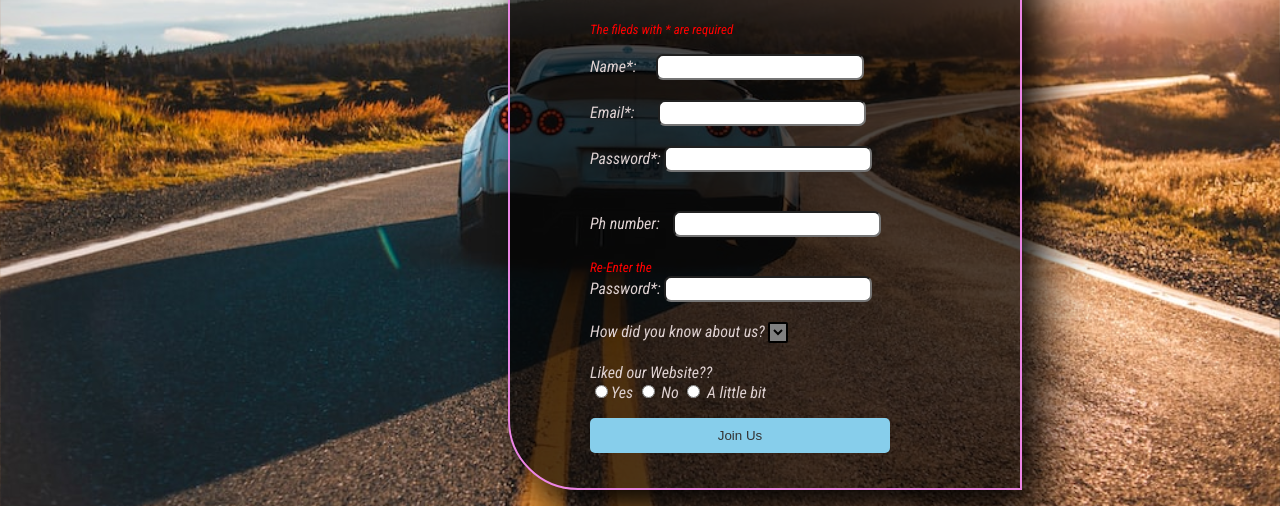
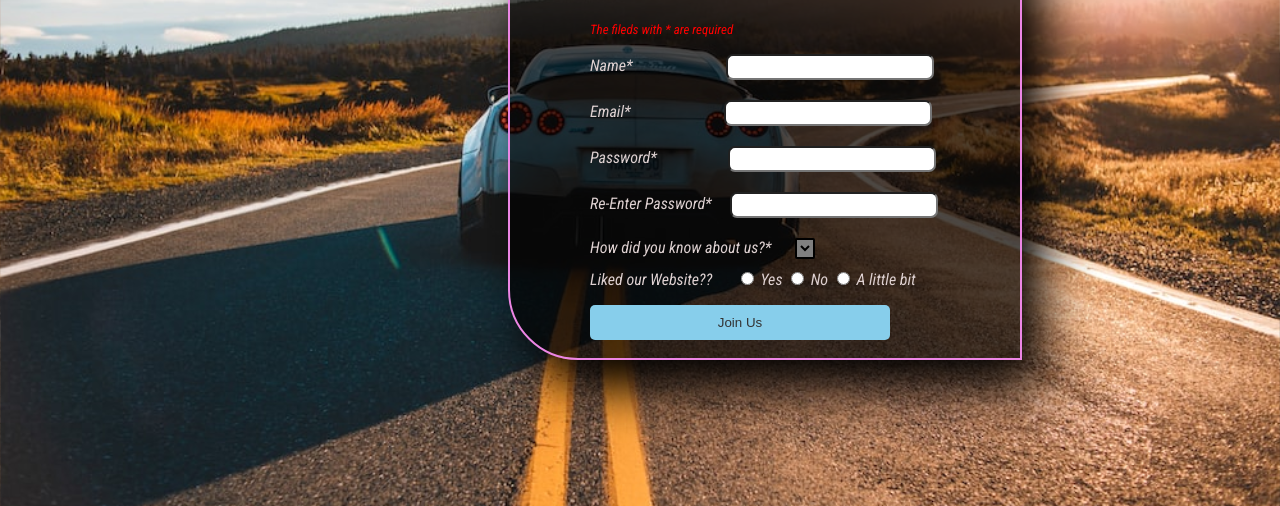
Before and after one commit to AlaguAravindA/Mern, a plain HTML site: page login.html in a window 1280 px wide. Shown: the part 294-800 px from the top of the page. Drawn offline with Linux system fonts and the light colour scheme.

Commit message:
updated login.html

```diff
--- a/login.html
+++ b/login.html
@@ -19,32 +19,35 @@
         <i style="color: red; font-size: small;">The fileds with * are required</i>
        <p style="color:rgb(222, 209, 209); text-align: justify  ;">
 
-         Name*:<input type="text" id="name" required style="margin-left:20px ; width: 200px; height:20px;" ><br>
-           Email*: <input type="email" name="email" id="email" required style="margin-left:20px ;"><br>
+        <label for="name" style="margin-right: 90px;">Name*</label>
+        <input type="text" id="name" required> <br>
 
-           Password*: <input type="password" name="pass" id="pass"><br>
-           <br>Ph number: <input type="number" name="" id=""  style="margin-bottom: 20px; margin-left: 10px; width: 200px; border-radius: 7px; height: 20px;"><br>
+        <label for="email" style="margin-right: 90px;">Email*</label>
+        <input type="email" id="email" required> <br>
 
-           <i style="color: Red; font-size: smaller;">
-            Re-Enter the <br>
+        <label for="pass" style="margin-right: 67px;">Password*</label>
 
-        </i>
-        Password*: <input type="password" name="repass" id="pass"><br>
+        <input type="password" id="pass"> <br>
 
+        <label for="repass"style="margin-right: 15px;">Re-Enter Password*</label>
+        <input type="password" id="pass"><br>
 
-
-            How did you know about us?
-
-        <select name="websited" class="web" style="margin-bottom: 20px;">
+        <label for="websited"style="margin-right: 20px;">How did you know about us?*</label>
+        <select name="websited" class="websited">
             <option value="Google">Google</option>
             <option value="Instagram">Instagram</option>
             <option value="Facebook">Facebook</option>
+            <option value="Pinterest">Pinterest</option>
+            <option value="LinkedIn">LinkedIn</option>
+            <option value="YouTube">YouTube</option>
         </select>
+        <br>
 
+        <label for="ans"style="margin-right: 20px;">Liked our Website??</label>
+        <input type="radio" name="ans" id="ans1" value="Yes"> Yes
+        <input type="radio" name="ans" id="ans2" value="No"> No
+        <input type="radio" name="ans" id="ans3" value="A little bit"> A little bit
 
-
-       <br> Liked our Website?? <br>
-        <input type="radio" name="ans" class="ans">Yes <input type="radio" name="ans" id="23"> No <input type="radio" name="ans" id="23"> A little bit
     </p>
     <button class="btn" type="submit" formaction="Last.html" >Join Us </button>
 </p>
--- a/style3.css
+++ b/style3.css
@@ -1,7 +1,7 @@
  .container3{
    border: 2px solid rgb(237, 134, 229);
    width: 350px;
-   height: 530px;
+   height: 400px;
    font-family: 'Manrope', sans-serif;
    font-family: 'Phudu', cursive;
    font-family: 'Roboto Condensed', sans-serif;
@@ -16,11 +16,12 @@
 
 
 }
-.web{
+.websited{
     border-radius: 10%;
     border: 2px solid black;
     background-color: grey;
     width: 20px;
+    margin-bottom: 10px;
 }
 
 /* chnage the background image to full screen */
@@ -49,19 +50,10 @@ body{
 }
 
 
-
-
-
-
-
-
-
-
-
 #name
 {
     margin-bottom: 20px;
-
+    width: 200px; height:20px;
     border-radius: 7px;
 
 }
```
